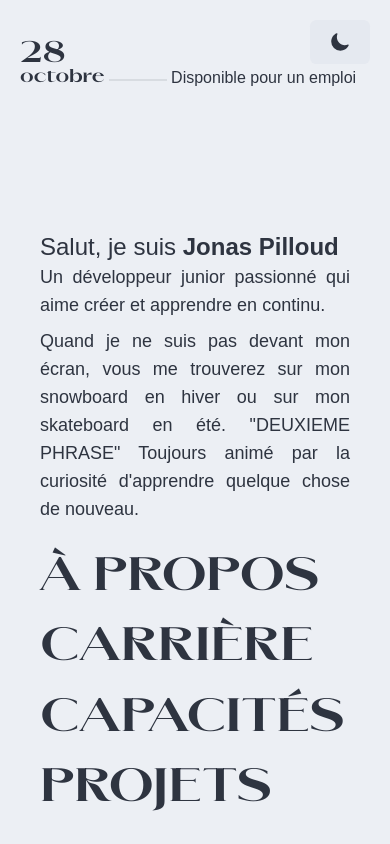
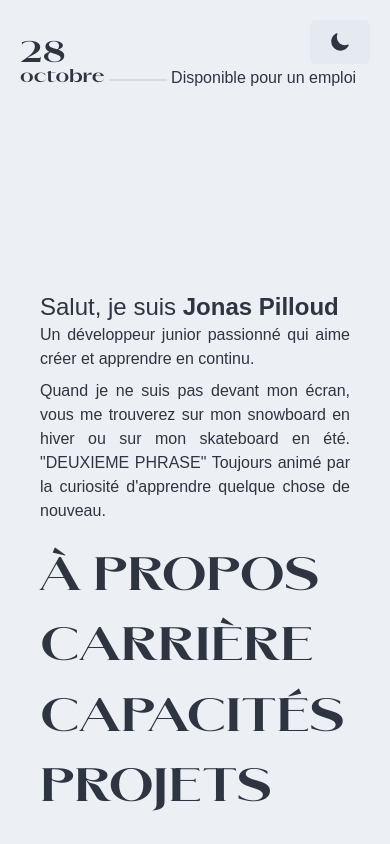
Before and after one commit to Gen0miX/jonas-resume, a Next.js app: page / in a window 390 px wide. Shown: the top 844 px of the page. Built offline with nearby package versions, Linux system fonts and the light colour scheme; a web font is replaced by a local one.

Commit message:
changing text size hero

```diff
--- a/components/Hero.tsx
+++ b/components/Hero.tsx
@@ -60,11 +60,11 @@ export default function Hero() {
           <h1 className="font-sans font-medium text-2xl lg:text-3xl">
             Salut, je suis <span className="font-bold">Jonas Pilloud</span>
           </h1>
-          <p className="text-justify font-sans text-lg font-medium">
+          <p className="text-justify font-sans text-base sm:text-lg font-medium">
             Un développeur junior passionné qui aime créer et apprendre en
             continu.
           </p>
-          <p className="text-justify font-sans mt-2 text-lg font-medium">
+          <p className="text-justify font-sans mt-2 text-base sm:text-lg font-medium">
             Quand je ne suis pas devant mon écran, vous me trouverez sur mon
             snowboard en hiver ou sur mon skateboard en été. "DEUXIEME PHRASE"
             Toujours animé par la curiosité d'apprendre quelque chose de
```
